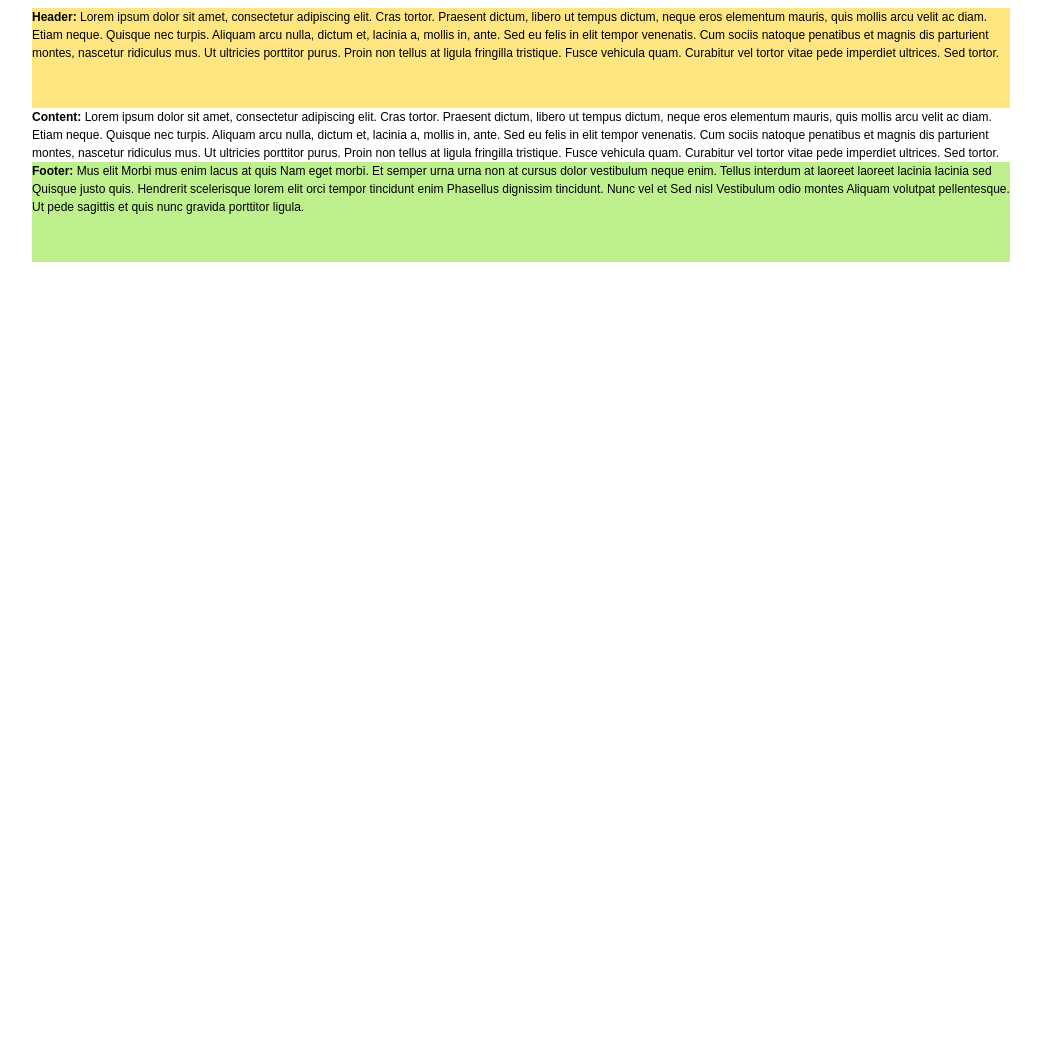
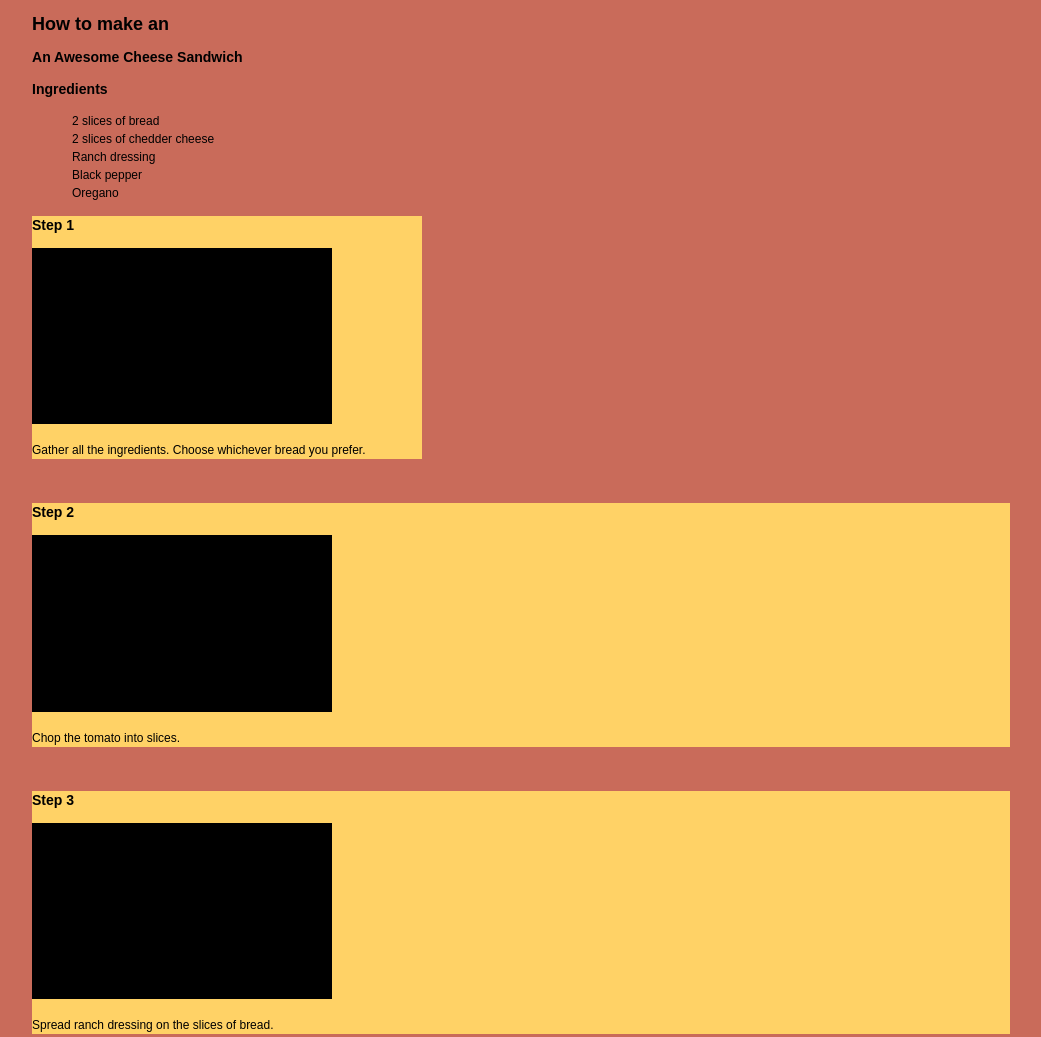
Before and after one commit to alyshakhan/CVJ314---Alysha-Khan, a plain HTML site: page Projects/Instructional Project/index.html in a window 1280 px wide. Shown: the top 1037 px of the page, without its empty margins (127-1168 px from the left). Before the commit the page ends 800 px from the top, so only its background shows below. Drawn offline with Linux system fonts and the light colour scheme.

Commit message:
Project update on Thursday Sept. 26

```diff
--- a/Projects/Instructional Project/css/main.css
+++ b/Projects/Instructional Project/css/main.css
@@ -60,6 +60,7 @@ table {
 body {
 	font: 12px/18px Arial, Tahoma, Verdana, sans-serif;
 	width: 100%;
+	background-color: #C96B5A;
 }
 
 /*------ put everything inside <div id="wrapper"> - this gives your website a fixed width of 978px -------*/
@@ -71,15 +72,18 @@ body {
 
 /* Header
 -----------------------------------------------------------------------------*/
-#header {
-	height: 100px;
-	background: #FFE680;
-}
-
 
 /* 978.gs column widths for a 12-column layout
 where each column is 54px and each gutter is 30px
 -----------------------------------------------------------------------------*/
+.steps {
+	background-color: #FFD266;
+}
+
+img {
+	width:300px;
+	height:auto;
+}
 
 .col1 { width: 54px; }
 .col2 { width: 138px; }
@@ -94,11 +98,9 @@ where each column is 54px and each gutter is 30px
 .col11 { width: 894px; }
 .col12 { width: 978px; }
 
-
 /* Middle
 -----------------------------------------------------------------------------*/
-#content {
-}
+
 
 
 
--- a/Projects/Instructional Project/index.html
+++ b/Projects/Instructional Project/index.html
@@ -4,7 +4,7 @@
 <html lang="en">
     <head>
         <meta charset="utf-8">
-        <title>My Webpage</title>
+        <title>Cheese Sandwich</title>
         <meta name="keywords" content="">
         <meta name="description" content="">
 
@@ -16,18 +16,78 @@
 
 <div id="wrapper">
 
-	<header id="header">
-        <strong>Header:</strong> Lorem ipsum dolor sit amet, consectetur adipiscing elit. Cras tortor. Praesent       dictum, libero ut tempus dictum, neque eros elementum mauris, quis mollis arcu velit ac diam. Etiam neque. Quisque nec turpis. Aliquam arcu nulla, dictum et, lacinia a, mollis in, ante. Sed eu felis in elit tempor venenatis. Cum sociis natoque penatibus et magnis dis parturient montes, nascetur ridiculus mus. Ut ultricies porttitor purus. Proin non tellus at ligula fringilla tristique. Fusce vehicula quam. Curabitur vel tortor vitae pede imperdiet ultrices. Sed tortor.
-	</header><!-- #header-->
+	<section>
 
-	<div id="content">
-		<strong>Content:</strong> Lorem ipsum dolor sit amet, consectetur adipiscing elit. Cras tortor. Praesent dictum, libero ut tempus dictum, neque eros elementum mauris, quis mollis arcu velit ac diam. Etiam neque. Quisque nec turpis. Aliquam arcu nulla, dictum et, lacinia a, mollis in, ante. Sed eu felis in elit tempor venenatis. Cum sociis natoque penatibus et magnis dis parturient montes, nascetur ridiculus mus. Ut ultricies porttitor purus. Proin non tellus at ligula fringilla tristique. Fusce vehicula quam. Curabitur vel tortor vitae pede imperdiet ultrices. Sed tortor.
+		<article>
 
-	</div><!-- #content-->
+			<h2>How to make an</h2>
+			<h1>An Awesome Cheese Sandwich</h1>
 
-	<footer id="footer">
-		<strong>Footer:</strong> Mus elit Morbi mus enim lacus at quis Nam eget morbi. Et semper urna urna non at cursus dolor vestibulum neque enim. Tellus interdum at laoreet laoreet lacinia lacinia sed Quisque justo quis. Hendrerit scelerisque lorem elit orci tempor tincidunt enim Phasellus dignissim tincidunt. Nunc vel et Sed nisl Vestibulum odio montes Aliquam volutpat pellentesque. Ut pede sagittis et quis nunc gravida porttitor ligula.
-	</footer><!-- #footer -->
+		</article>
+
+		<article>
+
+			<h3> Ingredients</h3>
+			<ul>
+				<li>2 slices of bread</li>
+				<li>2 slices of chedder cheese</li>
+				<li>Ranch dressing</li>
+				<li>Black pepper</li>
+				<li>Oregano</li>
+			</ul>
+		</article>
+
+	</section>
+
+	<section>
+
+		<article class="steps col5">
+			<h3>Step 1</h3>
+			<img src="images/placeholder.jpg" alt="placeholder" />
+			<p>Gather all the ingredients. Choose whichever bread you prefer.</p>
+		</article>
+
+	</br>
+
+		<article class="steps">
+			<h3>Step 2</h3>
+			<img src="images/placeholder.jpg" alt="placeholder" />
+			<p>Chop the tomato into slices.</p>
+		</article>
+
+	</br>
+
+		<article class="steps">
+			<h3>Step 3</h3>
+			<img src="images/placeholder.jpg" alt="placeholder" />
+			<p>Spread ranch dressing on the slices of bread.</p>
+		</article>
+
+	</br>
+
+		<article class="steps">
+			<h3>Step 4</h3>
+			<img src="images/placeholder.jpg" alt="placeholder" />
+			<p>Sprinkle black pepper and oregano on both slices.</p>
+		</article>
+
+	</br>
+
+		<article class="steps">
+			<h3>Step 5</h3>
+			<img src="images/placeholder.jpg" alt="placeholder" />
+			<p>On the bottom slice, place the tomato slices, followed by the chedder cheese.</p>
+		</article>
+
+	</br>
+
+		<article class="steps">
+			<h3>Step 6</h3>
+			<img src="images/placeholder.jpg" alt="placeholder" />
+			<p>Slap the top slice on, cut in half and enjoy!</p>
+		</article>
+
+	</section>
 
 </div><!-- #wrapper -->
 
```
Also changed, not shown: Projects/Instructional Project/images/placeholder.jpg (added).
